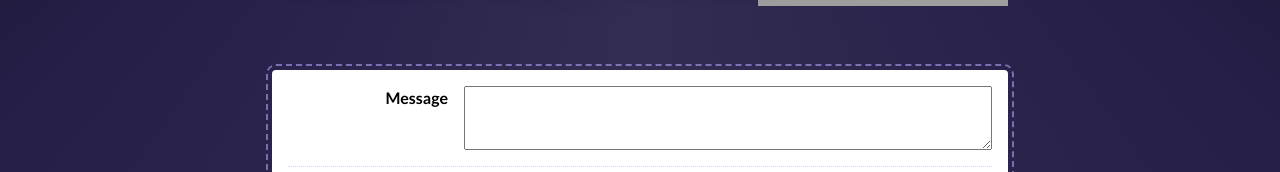
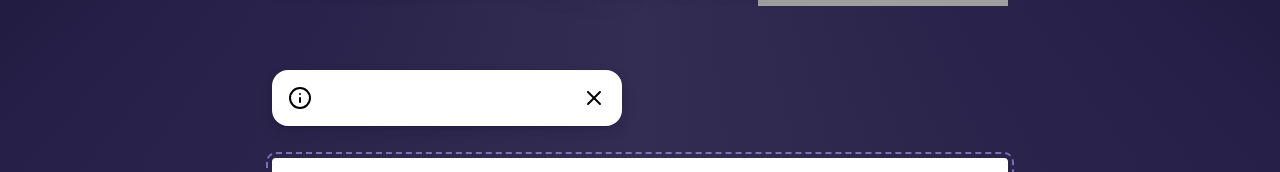
Before and after one commit to christopher-adolphe/joy-of-react, a React (Vite) app in the folder project-toast/: page / in a window 1280 px wide. Both pictures are taken after a click on the button "Pop Toast!". Shown: the part 358-530 px from the top of the page. Built offline with nearby package versions, Linux system fonts and the light colour scheme; grey boxes are pictures that could not be loaded.

Commit message:
feat: add props to Toast component

```diff
--- a/project-toast/src/components/Toast/Toast.js
+++ b/project-toast/src/components/Toast/Toast.js
@@ -18,16 +18,16 @@ const ICONS_BY_VARIANT = {
   error: AlertOctagon,
 };
 
-function Toast() {
+function Toast({ message = '', variant, handleToggleToast }) {
   return (
-    <div className={`${styles.toast} ${styles.notice}`}>
+    <div className={`${styles.toast} ${styles[variant]}`}>
       <div className={styles.iconContainer}>
         <Info size={24} />
       </div>
       <p className={styles.content}>
-        16 photos have been uploaded
+        { message }
       </p>
-      <button className={styles.closeButton}>
+      <button className={styles.closeButton} onClick={ handleToggleToast }>
         <X size={24} />
         <VisuallyHidden>Dismiss message</VisuallyHidden>
       </button>
--- a/project-toast/src/components/ToastPlayground/ToastPlayground.js
+++ b/project-toast/src/components/ToastPlayground/ToastPlayground.js
@@ -1,6 +1,7 @@
 import React from 'react';
 
 import Button from '../Button';
+import Toast from '../Toast';
 
 import styles from './ToastPlayground.module.css';
 
@@ -9,6 +10,7 @@ const VARIANT_OPTIONS = ['notice', 'warning', 'success', 'error'];
 function ToastPlayground() {
   const [ message, setMessage ] = React.useState('');
   const [ variant, setVariant ] = React.useState('');
+  const [ isVisible, setIsVisible ] = React.useState(false);
 
   function handleMessageChange(value) {
     if (!value || value.trim() === '') {
@@ -22,6 +24,18 @@ function ToastPlayground() {
     setVariant(value);
   }
 
+  function handleSubmit(event) {
+    event.preventDefault();
+
+    setIsVisible(true);
+  }
+
+  function handleToggleToast() {
+    const nextIsVisible = !isVisible;
+
+    setIsVisible(nextIsVisible);
+  }
+
   return (
     <div className={styles.wrapper}>
       <header>
@@ -29,8 +43,13 @@ function ToastPlayground() {
         <h1>Toast Playground</h1>
       </header>
 
-      <p>{ message }</p>
-      <p>{ variant }</p>
+      { isVisible && (
+        <Toast
+          message={ message }
+          variant={ variant }
+          handleToggleToast={ handleToggleToast }
+        />
+      ) }
 
       <div className={styles.controlsWrapper}>
         <div className={styles.row}>
@@ -63,6 +82,7 @@ function ToastPlayground() {
                   type="radio"
                   name="variant"
                   value={ option }
+                  checked={ option === variant }
                   onChange={ (event) => handleVariantChange(event.target.value) }
                 />
                 { option }
@@ -76,7 +96,7 @@ function ToastPlayground() {
           <div
             className={`${styles.inputWrapper} ${styles.radioWrapper}`}
           >
-            <Button>Pop Toast!</Button>
+            <Button type="submit" onClick={ handleSubmit }>Pop Toast!</Button>
           </div>
         </div>
       </div>
```
